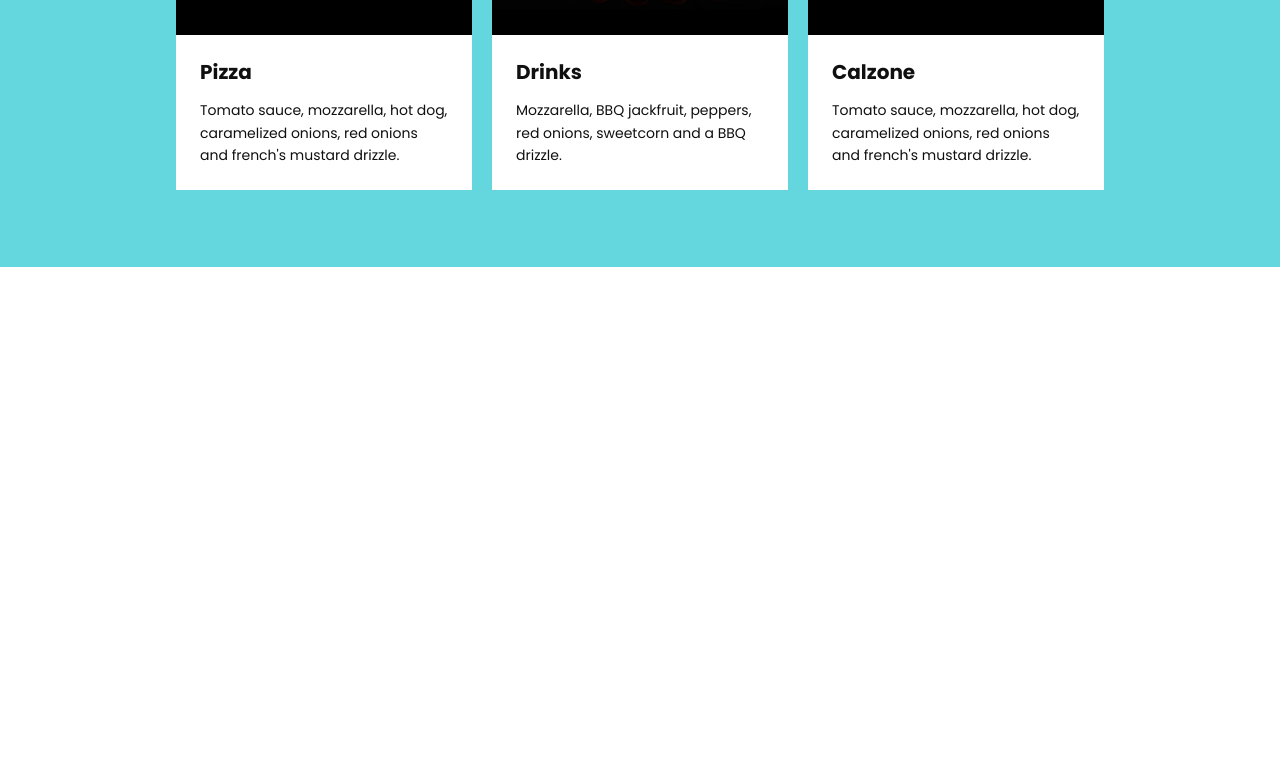
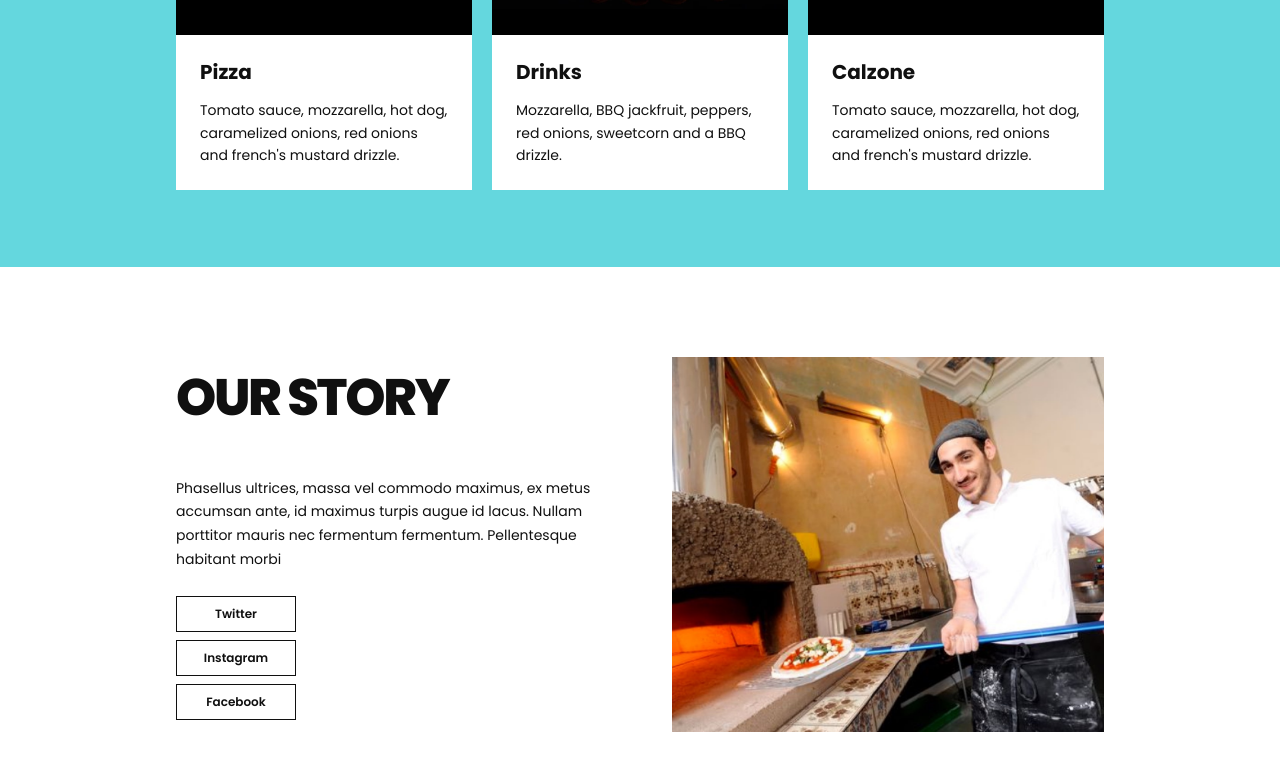
Before and after one commit to C0DERAI/frontendtest, a React (Vite) app: page / in a window 1280 px wide. Shown: the part 1051-1821 px from the top of the page. Before the commit the page ends 1318 px from the top, so only its background shows below. Built offline with nearby package versions, Linux system fonts and the light colour scheme.

Commit message:
feat/story-section
Create reusable image-and-text sections with links

```diff
--- a/src/App.tsx
+++ b/src/App.tsx
@@ -1,6 +1,7 @@
 import Header from "./components/Header/Header";
 import Hero from "./components/Hero/Hero";
 import Menu from "./components/Menu/Menu";
+import Story from "./components/Story/Story";
 
 function App() {
   return (
@@ -11,6 +12,22 @@ function App() {
       <main>
         <Hero />
         <Menu />
+        <Story
+          socialLinks={[
+            {
+              label: "Twitter",
+              url: "https://www.instagram.com",
+            },
+            {
+              label: "Instagram",
+              url: "https://www.instagram.com",
+            },
+            {
+              label: "Facebook",
+              url: "https://www.facebook.com",
+            },
+          ]}
+        />
       </main>
     </>
   );
--- /dev/null
+++ b/src/components/Story/Story.scss
@@ -0,0 +1,140 @@
+@use "../../styles/variables" as vars;
+
+.story {
+  width: 100%;
+  padding-block: clamp(4rem, 7vw, 7rem);
+  font-family: vars.$font-primary;
+
+  background-color: vars.$color-white;
+  color: vars.$color-text;
+
+  /* Main two-column layout */
+
+  &__container {
+    display: grid;
+    grid-template-columns:
+      minmax(0, 1fr)
+      minmax(0, 1fr);
+
+    align-items: center;
+    gap: clamp(2rem, 5vw, 5rem);
+
+    max-width: 1050px;
+  }
+
+  /* Text column */
+
+  &__content {
+    min-width: 0;
+  }
+
+  &__heading {
+    margin: 0 0 clamp(2rem, 4vw, 3.5rem);
+
+    font-family: vars.$font-primary;
+    font-size: clamp(2.5rem, 4vw, 3.5rem);
+    font-weight: 800;
+    line-height: 1.1;
+    letter-spacing: -0.045em;
+    text-transform: uppercase;
+  }
+
+  &__description {
+    max-width: 48ch;
+    margin: 0 0 1.5rem;
+
+    font-size: 0.875rem;
+    line-height: 1.7;
+  }
+
+  /* Social media links */
+
+  &__socials {
+    display: flex;
+    flex-direction: column;
+    align-items: flex-start;
+    gap: 0.5rem;
+
+    margin: 0;
+    padding: 0;
+    list-style: none;
+  }
+
+  &__social-link {
+    display: inline-flex;
+    align-items: center;
+    justify-content: center;
+
+    min-height: 36px;
+    min-width: 120px;
+    padding: 0.5rem 0.875rem;
+
+    border: 1px solid currentColor;
+
+    color: inherit;
+    font-size: 0.75rem;
+    font-weight: 600;
+    line-height: 1.2;
+    text-decoration: none;
+
+    transition:
+      background-color 200ms ease,
+      color 200ms ease;
+
+    &:hover {
+      background-color: vars.$color-black;
+      color: vars.$color-white;
+    }
+
+    &:focus-visible {
+      outline: 3px solid currentColor;
+      outline-offset: 3px;
+    }
+  }
+
+  /* Image column */
+
+  &__media {
+    width: 100%;
+    aspect-ratio: 1.15;
+    overflow: hidden;
+
+    background-color: #f2f2f2;
+  }
+
+  &__image {
+    width: 100%;
+    height: 100%;
+
+    object-fit: cover;
+    object-position: center;
+  }
+}
+
+/* Tablet and mobile */
+
+@media (max-width: 768px) {
+  .story {
+    padding-block: 4rem;
+
+    &__container {
+      grid-template-columns: 1fr;
+      gap: 2.5rem;
+    }
+
+    &__heading {
+      margin-bottom: 1.75rem;
+      font-size: clamp(2.25rem, 8vw, 3rem);
+    }
+
+    &__media {
+      aspect-ratio: 4 / 3;
+    }
+  }
+}
+
+@media (prefers-reduced-motion: reduce) {
+  .story__social-link {
+    transition: none;
+  }
+}
--- /dev/null
+++ b/src/components/Story/Story.tsx
@@ -0,0 +1,61 @@
+import chefImage from "../../assets/img/asignpost-img.jpg";
+import "./Story.scss";
+
+interface SocialLink {
+  label: string;
+  url: string;
+}
+
+interface StoryProps {
+  socialLinks?: SocialLink[];
+}
+
+export default function Story({ socialLinks = [] }: StoryProps) {
+  return (
+    <section className="story" id="family" aria-labelledby="story-heading">
+      <div className="story__container container">
+        <div className="story__content">
+          <h2 className="story__heading" id="story-heading">
+            Our Story
+          </h2>
+
+          <p className="story__description">
+            Phasellus ultrices, massa vel commodo maximus, ex metus accumsan
+            ante, id maximus turpis augue id lacus. Nullam porttitor mauris nec
+            fermentum fermentum. Pellentesque habitant morbi
+          </p>
+
+          {socialLinks.length > 0 && (
+            <ul
+              className="story__socials"
+              aria-label="Izza social media profiles"
+            >
+              {socialLinks.map(({ label, url }) => (
+                <li key={label}>
+                  <a
+                    className="story__social-link"
+                    href={url}
+                    target="_blank"
+                    rel="noopener noreferrer"
+                  >
+                    {label}
+                  </a>
+                </li>
+              ))}
+            </ul>
+          )}
+        </div>
+
+        <div className="story__media">
+          <img
+            className="story__image"
+            src={chefImage}
+            alt="Chef preparing a pizza beside a pizza oven"
+            loading="lazy"
+            decoding="async"
+          />
+        </div>
+      </div>
+    </section>
+  );
+}
```
